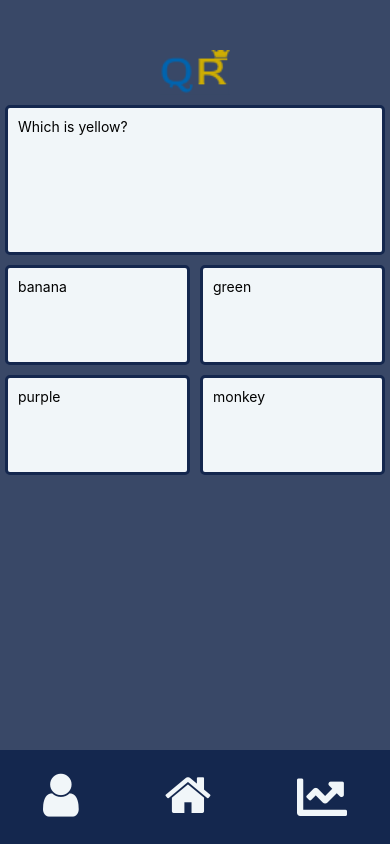
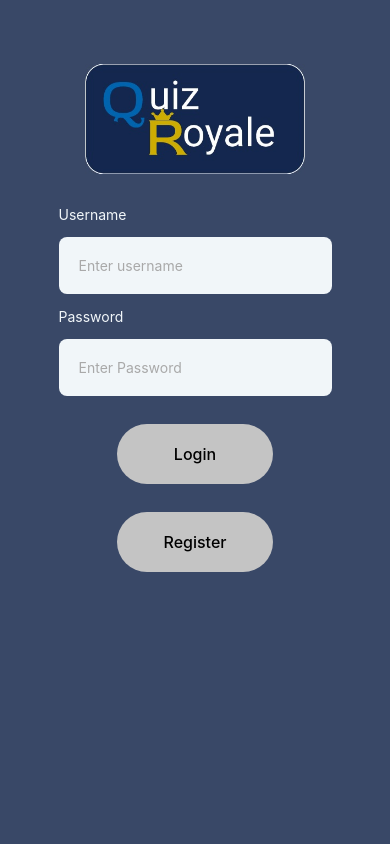
Before and after one commit to Alphafofana/developing-mobile-applications-project-ID2216, a React Native app in the folder quiz-royale-native-app/: screen / in a window 390 px wide. Built offline with nearby package versions, Linux system fonts and the light colour scheme.

Commit message:
add visual components to the loginscreen

```diff
--- a/quiz-royale-native-app/App.js
+++ b/quiz-royale-native-app/App.js
@@ -1,12 +1,13 @@
 import { StatusBar } from "expo-status-bar";
 import React from "react";
 import { StyleSheet, Text, View } from "react-native";
+import LoginScreen from "./src/screens/LoginScreen";
 import QuizScreen from "./src/screens/QuizScreen";
 
 export default function App() {
 	return (
 		<>
-			<QuizScreen />
+			<LoginScreen />
 		</>
 	);
 }
--- a/quiz-royale-native-app/src/colors.js
+++ b/quiz-royale-native-app/src/colors.js
@@ -4,6 +4,7 @@ const Colors = {
 	DARK_BLUE: "#14274E",
 	GOLD: "#CEAD02",
 	WHITE: "#F1F6F9",
+	GRAY: "#C4C4C4",
 };
 
 export default Colors;
--- /dev/null
+++ b/quiz-royale-native-app/src/components/Button.js
@@ -0,0 +1,27 @@
+import React from "react";
+import { StyleSheet, Text, TouchableOpacity } from "react-native";
+import Colors from "../colors";
+
+function Button({ title, style, onPress }) {
+	return (
+		<TouchableOpacity style={[styles.container, style]} onPress={onPress}>
+			<Text style={styles.text}>{title}</Text>
+		</TouchableOpacity>
+	);
+}
+
+const styles = StyleSheet.create({
+	container: {
+		width: "40%",
+		alignItems: "center",
+		justifyContent: "center",
+		padding: 20,
+		borderRadius: 30,
+		backgroundColor: Colors.GRAY,
+	},
+	text: {
+		fontWeight: "500",
+		fontSize: 16,
+	},
+});
+export default Button;
--- /dev/null
+++ b/quiz-royale-native-app/src/components/Input.js
@@ -0,0 +1,24 @@
+import React from "react";
+import { StyleSheet, TextInput } from "react-native";
+import Colors from "../colors";
+
+export function Input({ style, ...props }) {
+	return (
+		<TextInput
+			{...props}
+			style={[styles.input, style]}
+			placeholderTextColor={"darkgray"}
+		/>
+	);
+}
+
+const styles = StyleSheet.create({
+	input: {
+		backgroundColor: Colors.WHITE,
+		width: "70%",
+		padding: 20,
+		borderRadius: 8,
+		color: "black",
+	},
+});
+export default Input;
--- a/quiz-royale-native-app/src/screens/LoginScreen.js
+++ b/quiz-royale-native-app/src/screens/LoginScreen.js
@@ -1,38 +1,62 @@
 import React from "react";
-import { StyleSheet, Text, View, Image } from "react-native";
+import { StyleSheet, Text, View, Image, SafeAreaView } from "react-native";
+import Colors from "../colors";
 import logo from "../../assets/QuizrRoyaleLogo1.png";
+import Input from "../components/Input";
+import Button from "../components/Button";
 
-export default function LoginScreen() {
+function LoginScreen() {
 	return (
-		<View style={styles.screen}>
-			<View style={styles.container}>
-				<Image source={logo} style={styles.logo} />
-			</View>
-			<View style={styles.container}>
-				<Text>Welcome to the login screen</Text>
-			</View>
-		</View>
+		<SafeAreaView style={styles.main}>
+			<Image source={logo} style={styles.logo} />
+			<Text style={styles.text}>Username </Text>
+			<Input
+				style={styles.input}
+				placeholder={"Enter username"}
+				keyboardType={"default"}
+				//value={}
+				//onChangeText={setEmail}
+			/>
+			<Text style={styles.text}>Password </Text>
+			<Input
+				style={styles.input}
+				placeholder={"Enter Password"}
+				secureTextEntry
+				//value={}
+				//onChangeText={setPassword}
+			/>
+
+			<Button title={"Login"} style={styles.button} />
+			<Button title={"Register"} style={styles.button} />
+		</SafeAreaView>
 	);
 }
 
 const styles = StyleSheet.create({
-	screen: {
+	main: {
 		flex: 1,
-		flexDirection: "column",
+		backgroundColor: Colors.MIDDLE_BLUE,
 		alignItems: "center",
-		justifyContent: "center",
-		backgroundColor: "rgba(79, 81, 140, 1.0)",
-	},
-	container: {
-		flex: 1,
-		backgroundColor: "#fff",
-		alignItems: "center",
-		justifyContent: "center",
+		//justifyContent: "center",
 	},
 	logo: {
 		width: 220,
-		height: 100,
-		marginTop: 10,
-		marginBottom: 15,
+		height: 110,
+		marginTop: 64,
+		marginBottom: 32,
+	},
+	text: {
+		textAlign: "left",
+		width: "70%",
+		color: Colors.WHITE,
+	},
+	input: {
+		marginVertical: 14,
+		alignItems: "center",
+	},
+	button: {
+		marginVertical: 14,
+		alignItems: "center",
 	},
 });
+export default LoginScreen;
```
